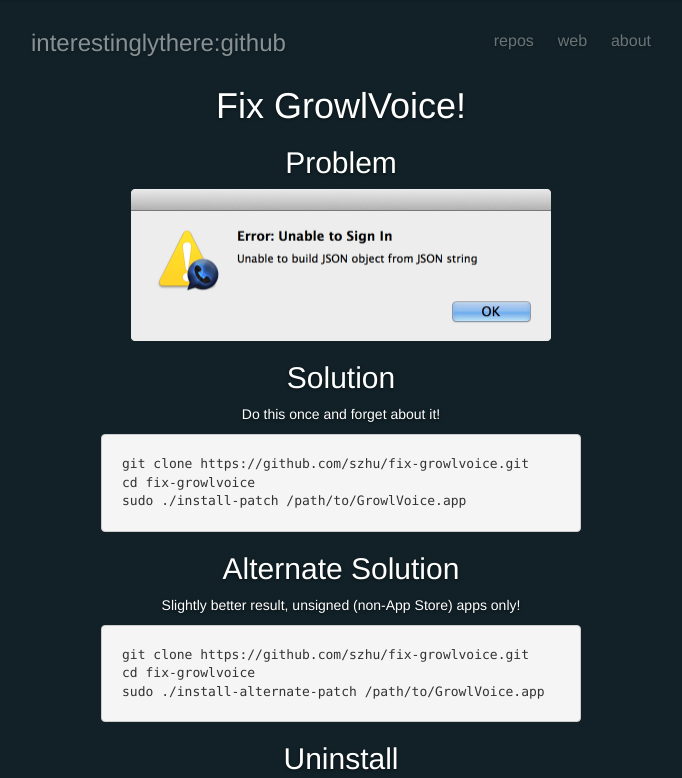
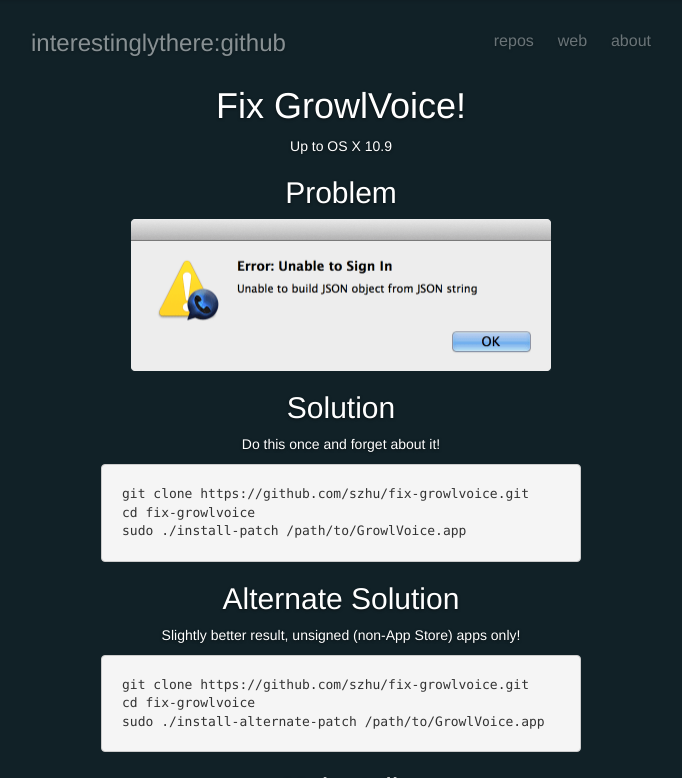
Before and after one commit to szhu/fix-growlvoice, a plain HTML site: page index.html in a window 1280 px wide. Shown: the top 778 px of the page, without its empty margins (299-981 px from the left). Drawn offline with Linux system fonts and the light colour scheme.

Commit message:
2014-07-04 14:09

```diff
--- a/index.html
+++ b/index.html
@@ -38,6 +38,7 @@
           <div class="content">
 <a href="https://github.com/szhu/fix-growlvoice">              <h1>Fix GrowlVoice!</h1>
 </a>
+<p>Up to OS X 10.9</p>
 <h2>Problem</h2>
 <img src="images/unable_to_sign_in.png" width="420" height="152" alt="Error: Unable to Sign In; Unable to build JSON object from JSON string">
 
```
